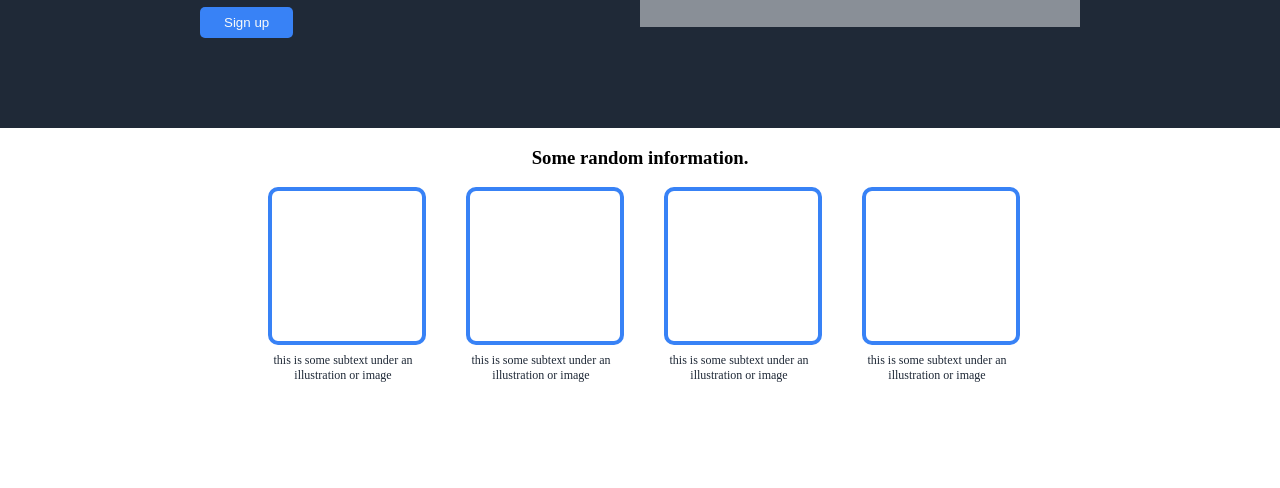
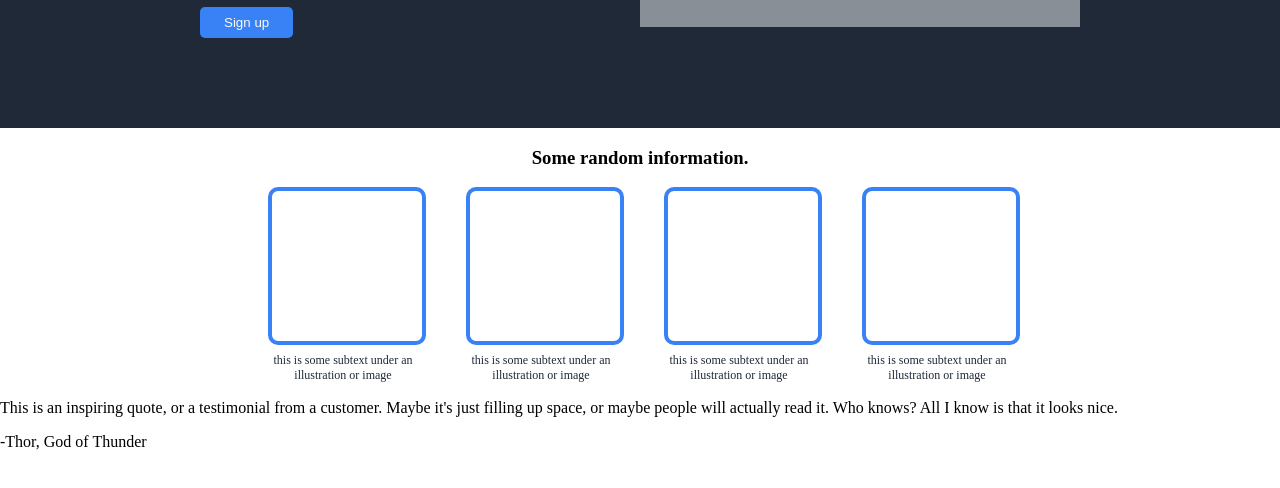
Before and after one commit to Veluchs/landing-page, a plain HTML site: page index.html in a window 1280 px wide. Shown: the part 298-786 px from the top of the page. Drawn offline with Linux system fonts and the light colour scheme.

Commit message:
add citation section

```diff
--- a/index.html
+++ b/index.html
@@ -54,5 +54,13 @@
         </div>
     </div>
 
+    <div class="quote">
+        <p>This is an inspiring quote, or a testimonial from a customer.
+            Maybe it's just filling up space, or maybe people will actually read it.
+            Who knows? All I know is that it looks nice.
+        </p>
+        <div class="citation">-Thor, God of Thunder</div>
+    </div>
+
     </body>
 </html>
```
